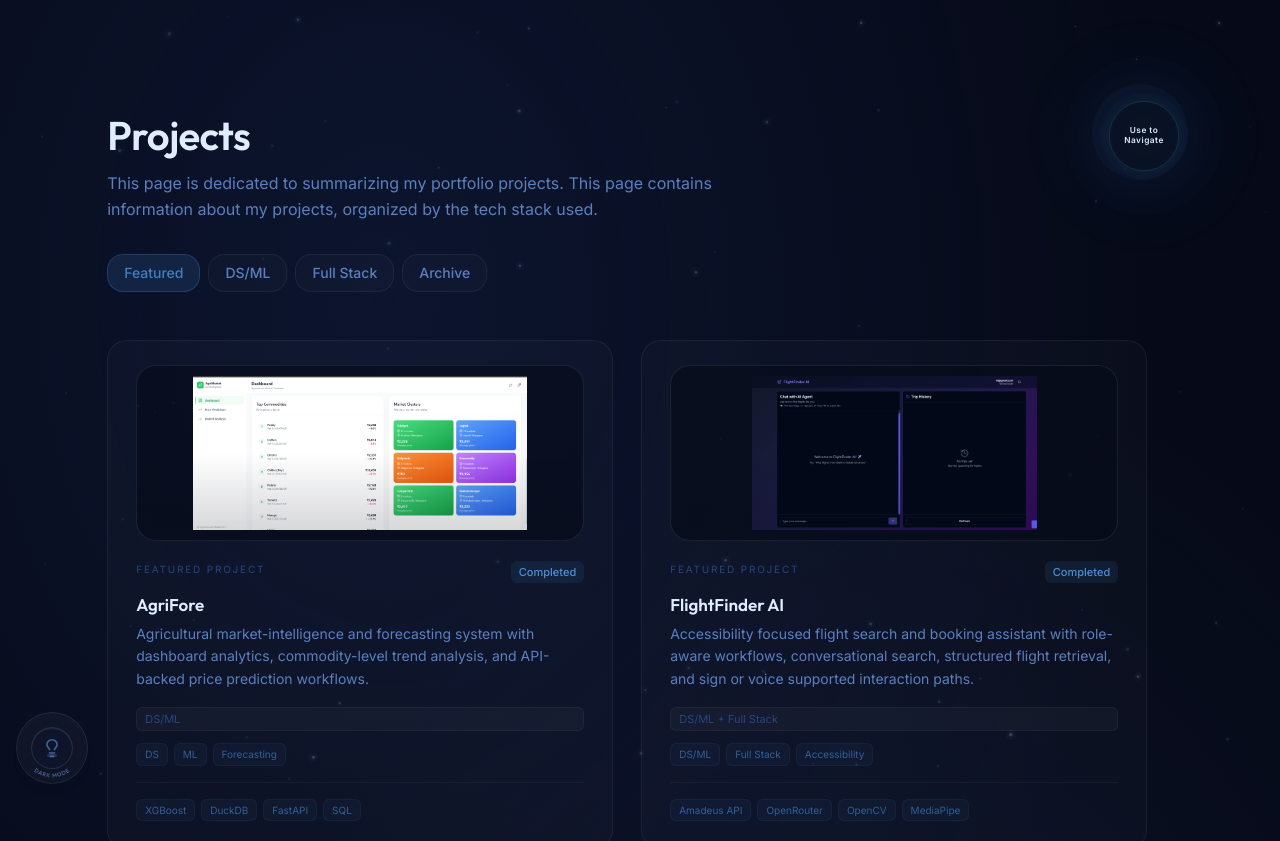
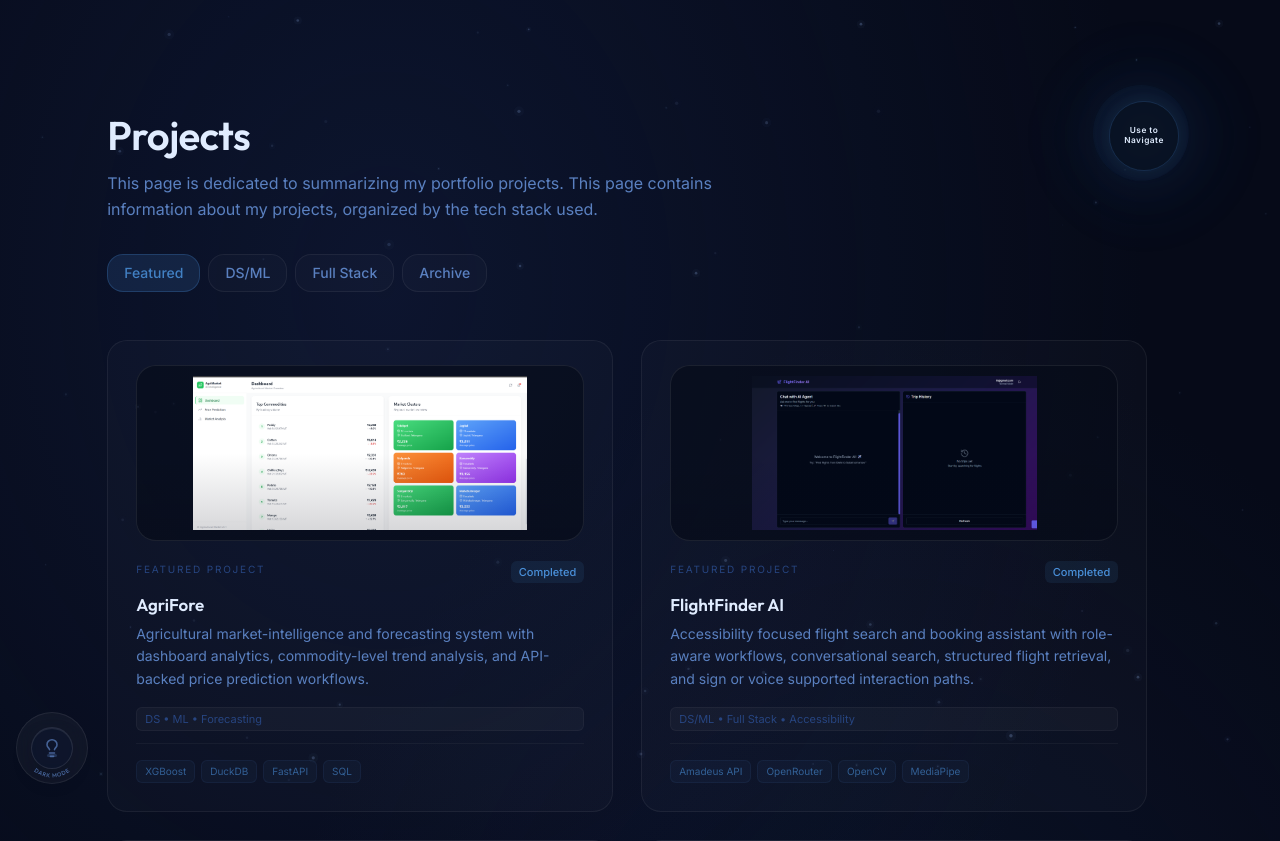
Before and after one commit to arjoneelghosh/mark2_execution, a React (Vite) app: page /work in a window 1280 px wide. Shown: the top 841 px of the page. Built offline with nearby package versions, Linux system fonts and the light colour scheme.

Commit message:
refine experience details and project card metadata

```diff
--- a/src/pages/ExperiencePage.tsx
+++ b/src/pages/ExperiencePage.tsx
@@ -10,6 +10,20 @@ import type { ExperienceEntry } from '../types';
 
 const TABS = ['Internships', 'Leadership'];
 const CARD_SURFACE_TAG_CLASS = 'theme-tag-accent text-[10px] px-2 py-0.5 rounded-md';
+
+const getExperiencePreviewText = (summary: string) => {
+  const normalized = summary.trim();
+  if (!normalized) return '';
+
+  const sentences = normalized.split(/(?<=[.!?])\s+/);
+  const firstSentence = sentences[0]?.trim() || normalized;
+
+  if (firstSentence.length <= 180) {
+    return firstSentence;
+  }
+
+  return `${firstSentence.slice(0, 177).trimEnd()}...`;
+};
 
 const formatCompactLeadershipPeriod = (periods: string[]) => {
   const parsed = periods
@@ -181,7 +195,9 @@ const ExperiencePage: React.FC = () => {
                 <span>{previewEntry.location}</span>
               )}
             </div>
-            <p className="text-navy-200 text-sm">{previewEntry.summary}</p>
+            <p className="text-navy-200 text-sm leading-relaxed">
+              {getExperiencePreviewText(previewEntry.summary)}
+            </p>
           </>
         )}
       </PreviewPanel>
@@ -201,14 +217,9 @@ const ExperiencePage: React.FC = () => {
             </div>
 
             <div>
-              <h4 className="text-sm font-medium text-navy-100 uppercase tracking-wider mb-2">Summary</h4>
-              <p className="text-navy-200 leading-relaxed">{focusEntry.summary}</p>
-            </div>
-
-            {focusEntry.bullets.length > 0 && (
-              <div>
               <h4 className="text-sm font-medium text-navy-100 uppercase tracking-wider mb-2">Details</h4>
-                <div className="space-y-2">
+              <div className="space-y-3">
+                <p className="text-navy-200 text-sm leading-relaxed">{focusEntry.summary}</p>
                 {focusEntry.bullets.map((bullet, i) => (
                   <p key={i} className="text-navy-200 text-sm">
                     {bullet}
@@ -216,7 +227,6 @@ const ExperiencePage: React.FC = () => {
                 ))}
               </div>
             </div>
-            )}
 
             <div>
               <h4 className="text-sm font-medium text-navy-100 uppercase tracking-wider mb-3">Skills and Technologies</h4>
--- a/src/pages/WorkPage.tsx
+++ b/src/pages/WorkPage.tsx
@@ -51,6 +51,11 @@ const getProjectTaxonomyLabel = (project: ProjectRecord) => getProjectBuckets(pr
 const getProjectDisciplineTags = (project: ProjectRecord) =>
   project.disciplineTags?.length ? project.disciplineTags.slice(0, 3) : [];
 
+const getProjectCardMetaLabel = (project: ProjectRecord) => {
+  const disciplineTags = getProjectDisciplineTags(project);
+  return disciplineTags.length > 0 ? disciplineTags.join(' • ') : getProjectTaxonomyLabel(project);
+};
+
 const getProjectSurfaceLabel = (project: ProjectRecord) => {
   if (project.featured) return 'Featured project';
   if (project.subcategories.includes('Archive')) return 'Archive project';
@@ -100,8 +105,7 @@ const WorkPage: React.FC = () => {
           {filtered.map((project, i) => {
             const miniCardTechStack = getMiniCardTechStack(project);
             const cardSlides = buildProjectSlides(project, 'card');
-            const taxonomyLabel = getProjectTaxonomyLabel(project);
-            const disciplineTags = getProjectDisciplineTags(project);
+            const cardMetaLabel = getProjectCardMetaLabel(project);
 
             return (
               <GlowCard
@@ -143,18 +147,8 @@ const WorkPage: React.FC = () => {
                 </p>
 
                 <span className={`${CARD_META_CLASS} mb-3`}>
-                  {taxonomyLabel}
+                  {cardMetaLabel}
                 </span>
-
-                {disciplineTags.length > 0 && (
-                  <div className="flex flex-wrap gap-1.5 mb-4">
-                    {disciplineTags.map((tag) => (
-                      <span key={tag} className={CARD_SURFACE_TAG_CLASS}>
-                        {tag}
-                      </span>
-                    ))}
-                  </div>
-                )}
 
                 <div className="theme-divider-soft flex flex-wrap gap-1.5 mt-auto pt-4 border-t">
                   {miniCardTechStack.map((tech) => (
```
Lines whose indentation alone changed are shown as unchanged.
